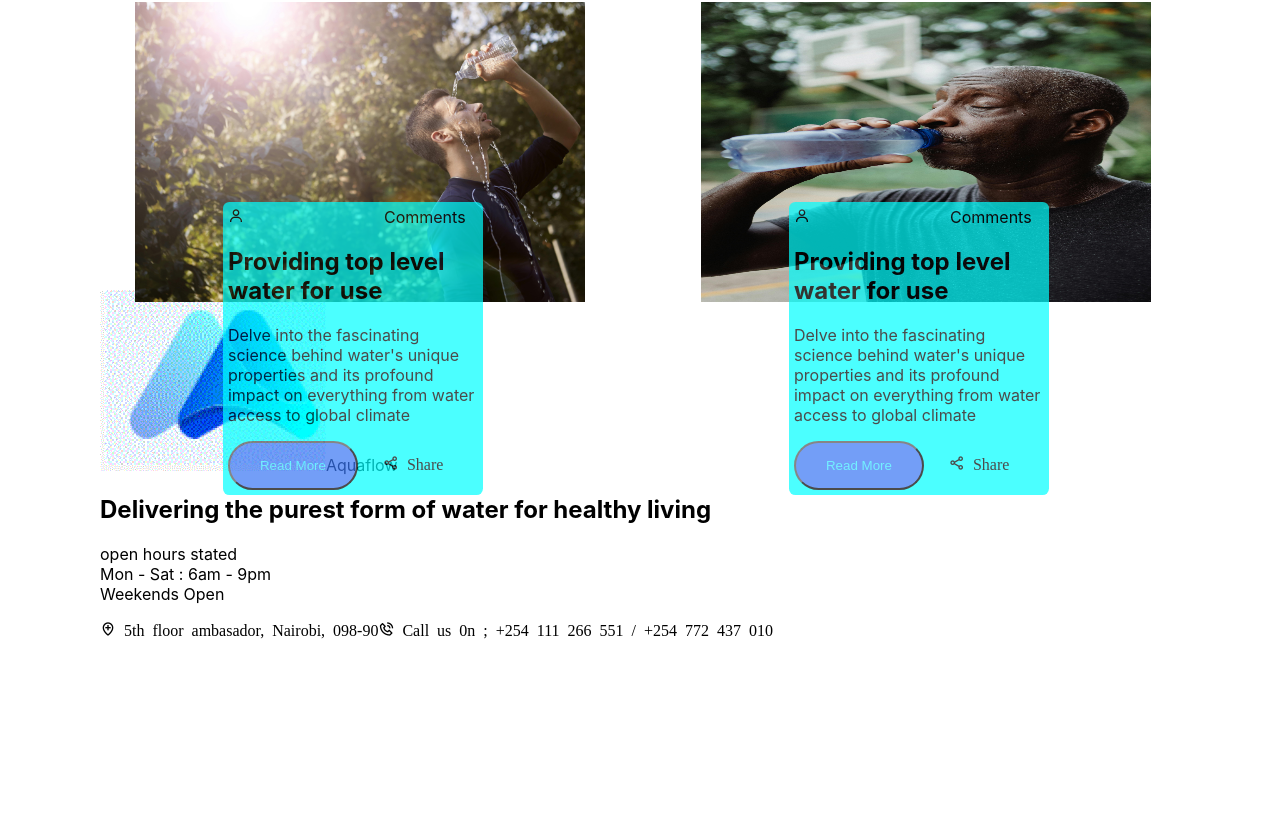
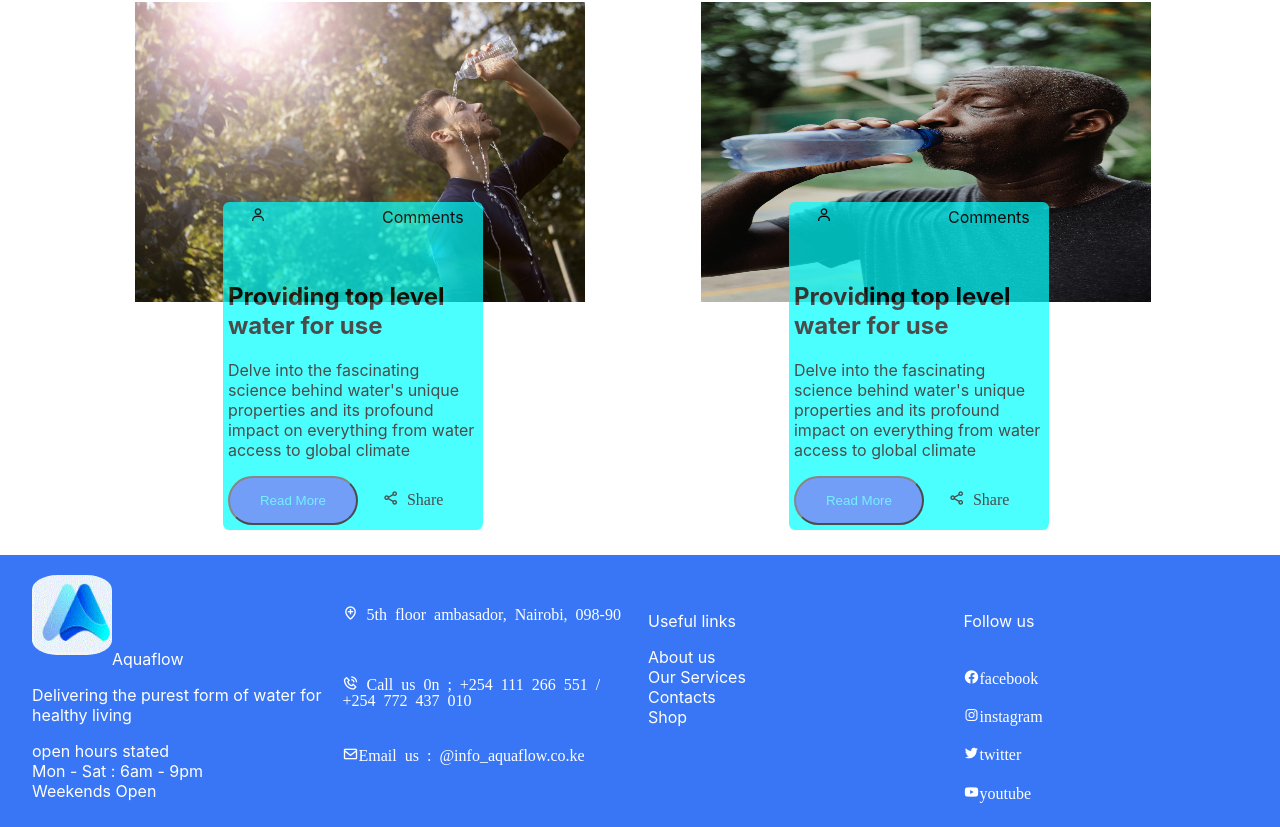
Before and after one commit to jaysonalfie/Aquaflow-Project, a React (Create React App) app: page / in a window 1280 px wide. Shown: the part 2407-3234 px from the top of the page. Before the commit the page ends 3047 px from the top, so only its background shows below. Built offline with nearby package versions, Linux system fonts and the light colour scheme.

Commit message:
created footer

```diff
--- a/src/components/Footer.js
+++ b/src/components/Footer.js
@@ -1,31 +1,66 @@
 import React from "react";
 import logo2 from "../images/logo2.GIF";
+import { NavLink } from "react-router-dom";
+import "./style.css";
 
 const Footer = () => {
   return (
     <div className="footer">
       <div className="left">
         <div className="left-details">
-         <div>
-         <img src={logo2} />
-          <span>Aquaflow</span>
-         </div>
-         <div>
-            <h2>Delivering the purest form of water for healthy living</h2>
-            <p>open hours stated<br/>
-            Mon - Sat : 6am - 9pm<br/>
-            Weekends Open
+          <div>
+            <img src={logo2} className="logo2" />
+            <span className="logo-span">Aquaflow</span>
+          </div>
+          <div>
+            <p>Delivering the purest form of water for healthy living</p>
+            <p>
+              open hours stated
+              <br />
+              Mon - Sat : 6am - 9pm
+              <br />
+              Weekends Open
             </p>
-         </div>
+          </div>
         </div>
         <div className="left-middle">
-        <i class='bx bx-location-plus'> 5th floor ambasador, Nairobi, 098-90</i>
-        <i class='bx bx-phone-call' > Call us 0n ; +254 111 266 551 /
-        +254 772 437 010</i>
-
+          <i class="bx bx-location-plus">
+            {" "}
+            5th floor ambasador, Nairobi, 098-90
+          </i>
+          <i class="bx bx-phone-call">
+            {" "}
+            Call us 0n ; +254 111 266 551 / +254 772 437 010
+          </i>
+          <i class="bx bx-envelope">Email us : @info_aquaflow.co.ke</i>
         </div>
       </div>
-      <div className="right"></div>
+      <div className="right">
+        <div className="right-middle">
+          <p>Useful links</p>
+          <ul className="foot-list">
+            <li>
+              <NavLink to="/about">About us</NavLink>
+            </li>
+            <li>
+              <NavLink to="/services"> Our Services</NavLink>
+            </li>
+            <li>
+              <NavLink to="/contacts">Contacts</NavLink>
+            </li>
+            <li>
+              <NavLink to="/shop">Shop</NavLink>
+            </li>
+          </ul>
+        </div>
+        <div className="right-end">
+          <p>Follow us</p>
+          <i class="bx bxl-facebook-circle">facebook</i>
+          <i class="bx bxl-instagram">instagram</i>
+          <i class="bx bxl-twitter">twitter</i>
+          <i class="bx bxl-youtube">youtube</i>
+        </div>
+      </div>
     </div>
   );
 };
--- a/src/components/Home.js
+++ b/src/components/Home.js
@@ -92,8 +92,8 @@ const Home = (props) => {
           </div>
         </div>
       </section>
-      <section className="section4">
-         <Footer/>
+      <section className="section5">
+
       </section>
     </div>
   );
--- a/src/components/style.css
+++ b/src/components/style.css
@@ -275,7 +275,6 @@ nav a:hover::before {
 }
 .child2{
   position: absolute;
-
   display: flex;
   flex-direction: column;
   gap: 0.5rem;
@@ -301,7 +300,7 @@ nav a:hover::before {
   gap: 0.5rem;
 }  */
 .comments{
-  margin-left:140px;
+  margin-left:10px;
 
 }
 .btn5{
@@ -311,3 +310,65 @@ nav a:hover::before {
   padding: 15px 30px;
   border-radius: 100vh;
 }
+/*
+section5 */
+
+/* footer */
+.footer{
+  margin-top: 330px;
+  background: #3876f5;
+  padding: 5px;
+  display: grid;
+  grid-template-columns: 1fr 1fr ;
+  gap:1rem;
+  color: white;
+  bottom: 0;
+  left: 0;
+}
+.logo2{
+  padding: 10px 0;
+  height: 80px;
+  width: 80px;
+  border-radius: 25px;
+}
+.left{
+  padding-left: 22px;
+  display: grid;
+  grid-template-columns: 1fr 1fr;
+  gap: 1rem;
+}
+.left-details{
+  padding: 5px;
+  width: 100%;
+
+}
+.left-middle{
+  margin-top: 40px;
+  padding: 5px;
+  display:grid ;
+  grid-template-rows: 1fr 1fr 1fr;
+}
+.right{
+  display: grid;
+  grid-template-columns: 1fr 1fr;
+  gap: 1rem;
+  padding-right: 12px;
+  margin-top: 35px;
+}
+.right-middle ul{
+  display: flex;
+  flex-direction: column;
+  margin: 0;
+  padding:0;
+  list-style: none;
+
+}
+.right-end{
+  display: grid;
+  grid-template-rows: auto;
+}
+
+.right-middle a{
+  color: white;
+  text-decoration: none;
+}
--- a/src/layouts/MainLayout.js
+++ b/src/layouts/MainLayout.js
@@ -1,5 +1,6 @@
 import React from 'react'
-import { Outlet } from 'react-router-dom'
+import { Outlet } from 'react-router-dom';
+import Footer from '../components/Footer';
 
 import Navbar from '../components/Navbar';
 const MainLayout = () => {
@@ -7,6 +8,7 @@ const MainLayout = () => {
     <div>
     <Navbar/>
     <Outlet/>
+    <Footer/>
     </div>
   )
 }
```
